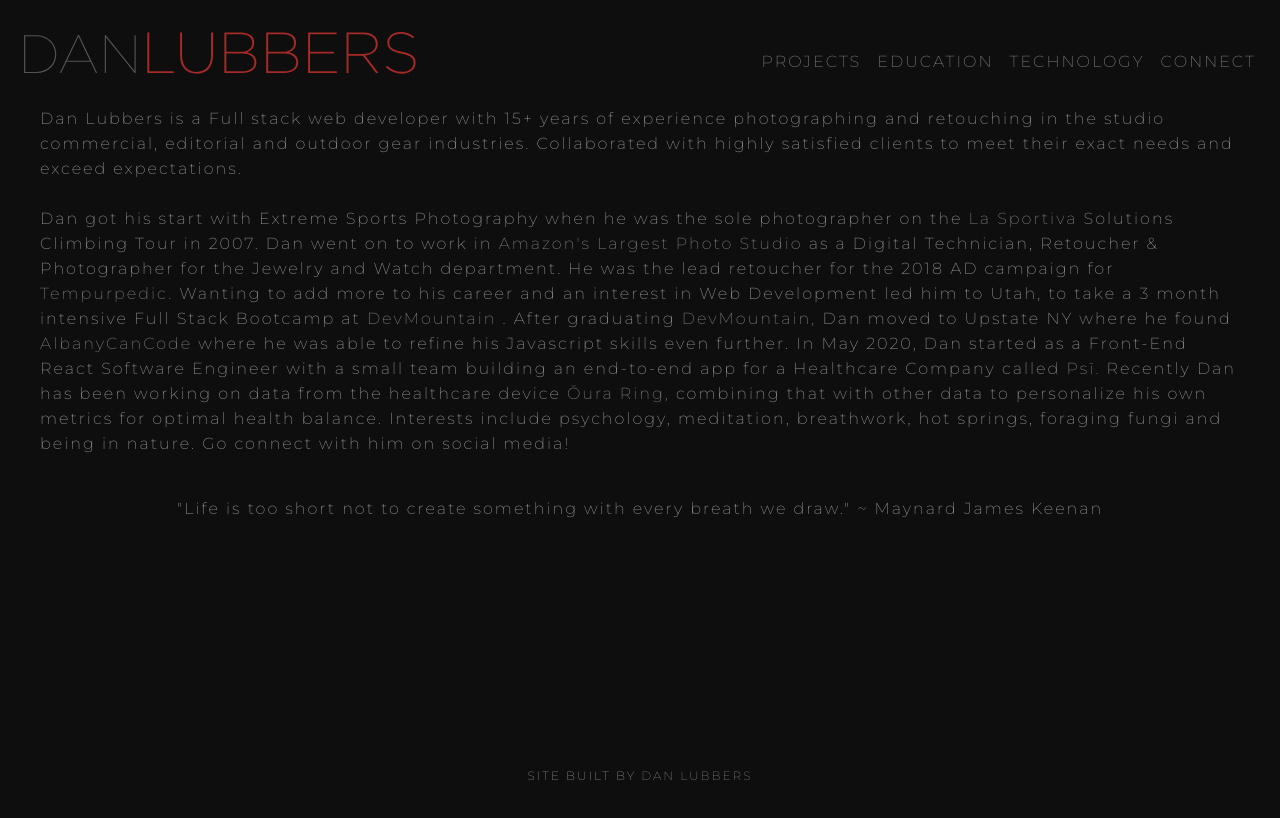
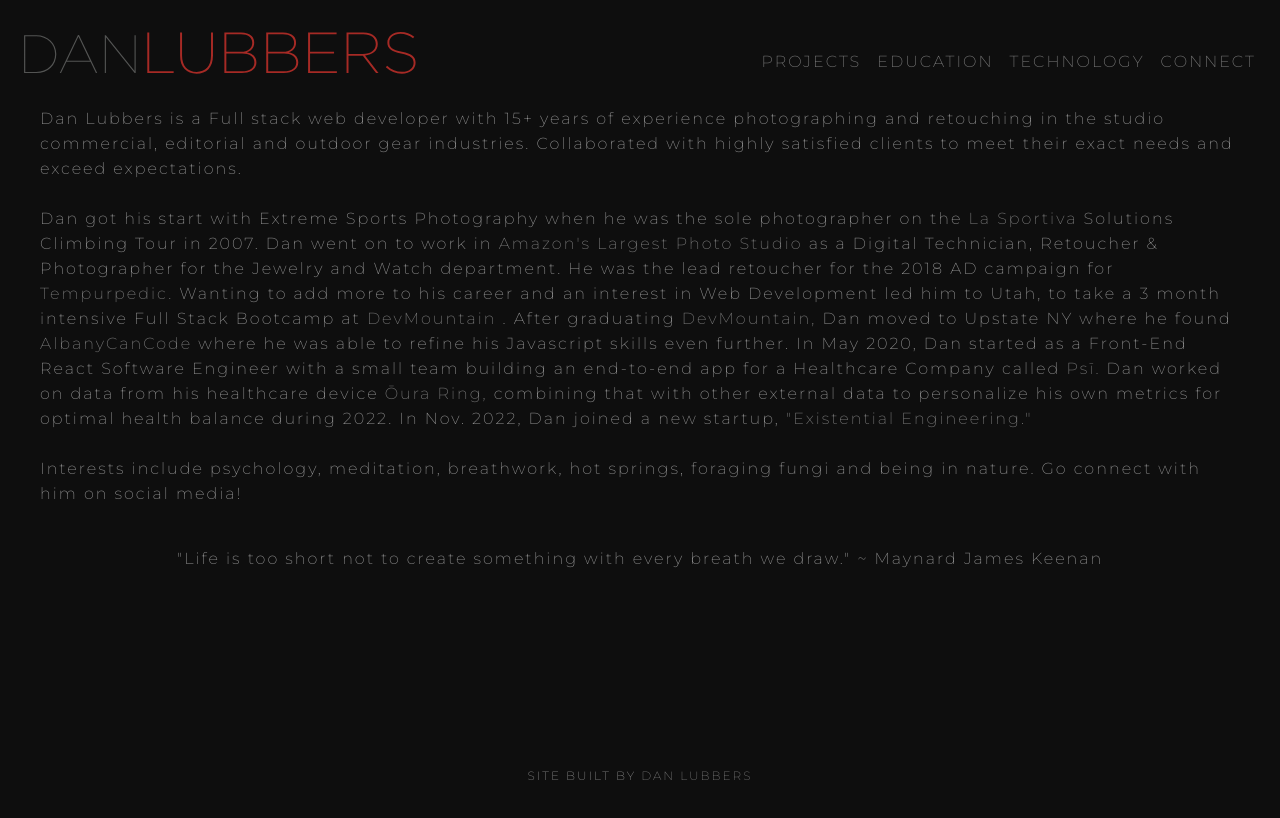
Before and after one commit to danlubbers/webdev-danlubbers-2022, a SvelteKit app: page / in a window 1280 px wide. Shown: the top 818 px of the page. Built offline with nearby package versions, Linux system fonts and the light colour scheme.

Commit message:
chore: updated text on dev journey to home page

```diff
--- a/src/routes/+page.svelte
+++ b/src/routes/+page.svelte
@@ -82,7 +82,7 @@
 		>
 			Psī.
 		</a>
-		Recently Dan has been working on data from the healthcare device
+		Dan worked on data from his healthcare device
 		<a
 			href="https://ouraring.com/"
 			aria-label="Oura Ring"
@@ -90,9 +90,22 @@
 			rel="noopener noreferrer"
 		>
 			Ōura Ring,
-		</a> combining that with other data to personalize his own metrics for optimal health balance. Interests
-		include psychology, meditation, breathwork, hot springs, foraging fungi and being in nature. Go connect
-		with him on social media!
+		</a>
+		combining that with other external data to personalize his own metrics for optimal health balance
+		during 2022. In Nov. 2022, Dan joined a new startup,
+		<a
+			href="https://github.com/existential-engineering"
+			aria-label="existential engineering"
+			target="_blank"
+			rel="noopener noreferrer"
+		>
+			"Existential Engineering."
+		</a>
+	</p>
+	<br />
+	<p>
+		Interests include psychology, meditation, breathwork, hot springs, foraging fungi and being in
+		nature. Go connect with him on social media!
 	</p>
 	<p class="mt-10 pb-10 sm:pb-0 flex justify-center">
 		&quot;Life is too short not to create something with every breath we draw.&quot; ~ Maynard James
```
